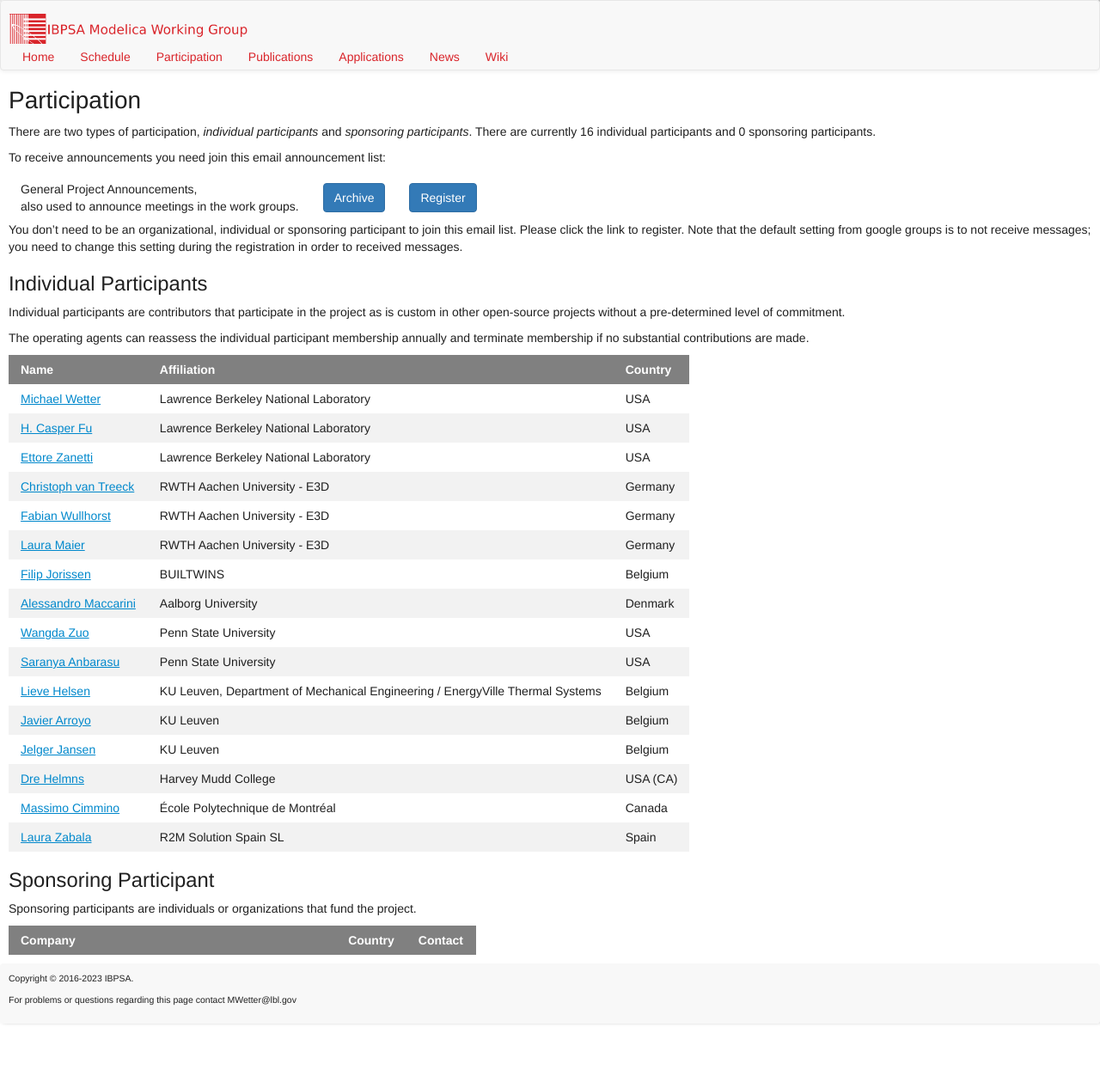
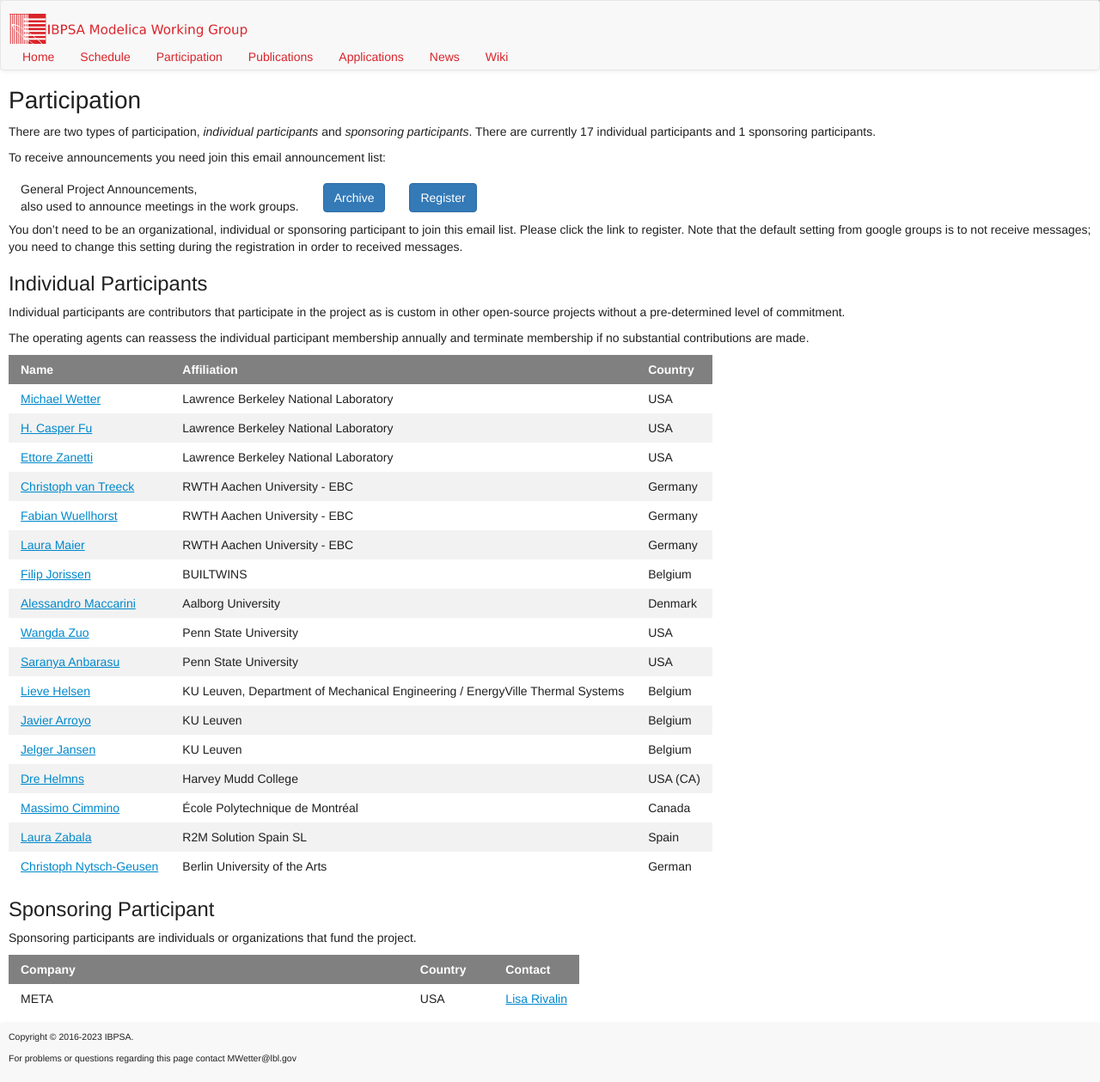
Before and after one commit to ibpsa/modelica-working-group, a Jekyll site: the page built from participation.md, in a window 1280 px wide. Shown: the whole page at 86% size. Built offline with Jekyll 4.4.1, drawn with Linux system fonts in a browser that asks for light colours; nearby versions of some CDN libraries; before the commit the page ends 1191 px from its top, so only the background shows below that.

```diff
--- a/_data/individual_participants.yml
+++ b/_data/individual_participants.yml
@@ -24,22 +24,22 @@
 - date_joined:   5/18/2016
   contact_name:  Christoph van Treeck
   contact_email: treeck@e3d.rwth-aachen.de
-  affiliation:   RWTH Aachen University - E3D
-  institute:     RWTH Aachen University - E3D
+  affiliation:   RWTH Aachen University - EBC
+  institute:     RWTH Aachen University - EBC
   country:       Germany
 
 - date_joined:   5/18/2016
-  contact_name:  Fabian Wullhorst
+  contact_name:  Fabian Wuellhorst
   contact_email: fabian.wuellhorst@eonerc.rwth-aachen.de
-  affiliation:   RWTH Aachen University - E3D
-  institute:     RWTH Aachen University - E3D
+  affiliation:   RWTH Aachen University - EBC
+  institute:     RWTH Aachen University - EBC
   country:       Germany
 
 - date_joined:   9/9/2021
   contact_name:  Laura Maier
   contact_email: laura.maier@eonerc.rwth-aachen.de
-  affiliation:   RWTH Aachen University - E3D
-  institute:   RWTH Aachen University - E3Db
+  affiliation:   RWTH Aachen University - EBC
+  institute:   RWTH Aachen University - EBC
   country:       Germany
 
 - date_joined:   10/10/2018
@@ -108,3 +108,9 @@
   contact_email: laura.zabala@r2msolution.com
   affiliation:   R2M Solution Spain SL
   country:       Spain
+
+- date_joined:   5/18/2016
+  contact_name:  Christoph Nytsch-Geusen
+  contact_email: nytsch@udk-berlin.de
+  affiliation:   Berlin University of the Arts
+  country:       German
--- /dev/null
+++ b/_data/sponsoring_participants.yml
@@ -0,0 +1,5 @@
+- date_joined:   9/10/2023
+  contact_name:  Lisa Rivalin
+  contact_email: lisarivalin@meta.com
+  company:       META
+  country:       USA
```
Also changed, not shown: publications.md (+3 -0 lines), pubs/references.bib (+13 -0 lines).
